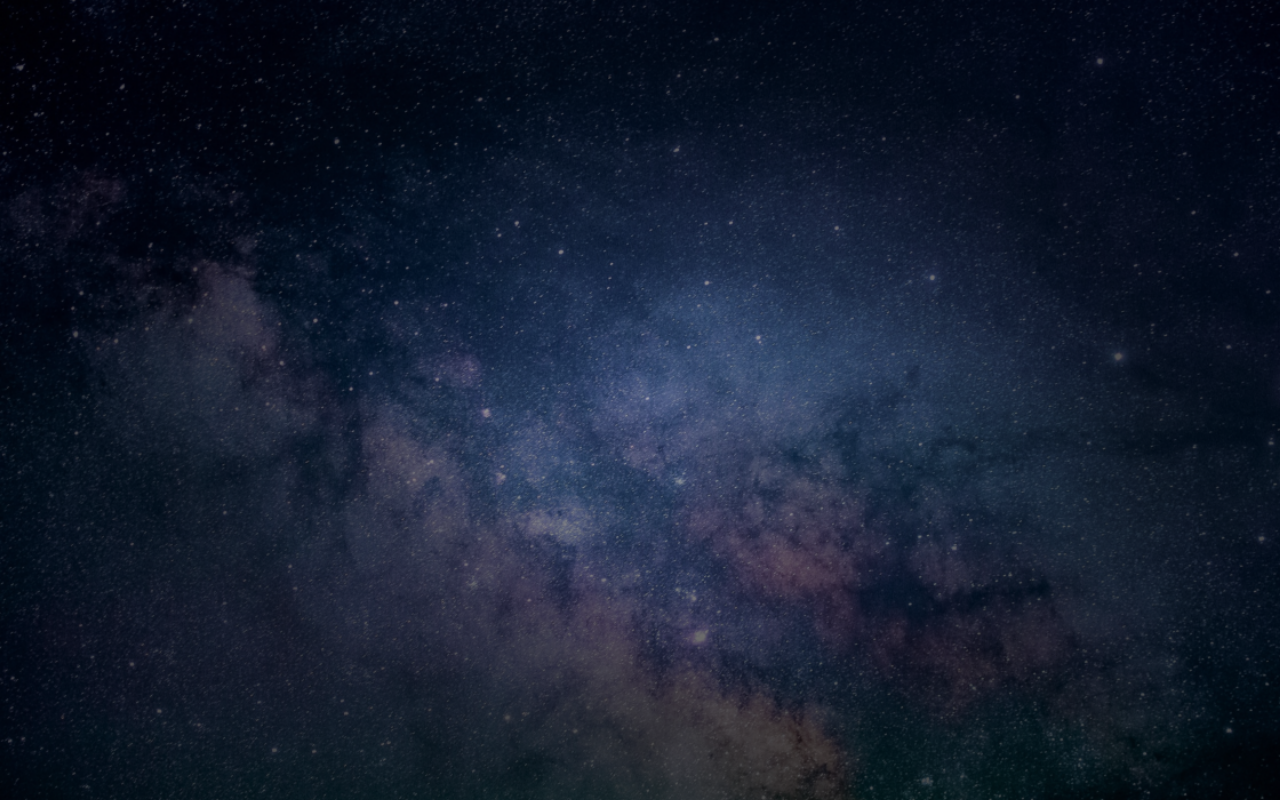
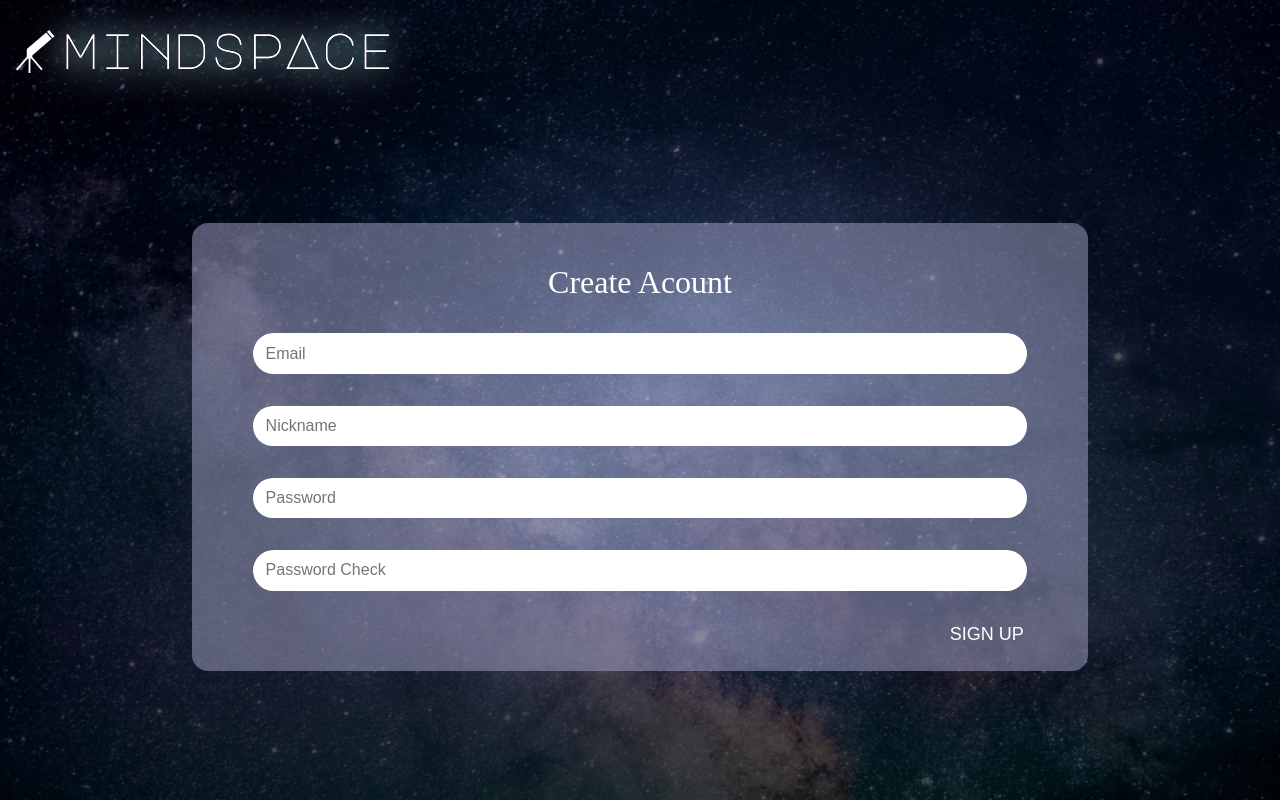
Before and after one commit to techeer-sv/Mindspace, a React (Create React App) app: page /signup in a window 1280 px wide. Before the commit this address had no page. Built offline with nearby package versions, Linux system fonts and the light colour scheme.

Commit message:
feat: 회원가입 페이지 퍼블리싱

```diff
--- a/src/App.tsx
+++ b/src/App.tsx
@@ -1,6 +1,8 @@
 import { BrowserRouter as Router, Route, Routes } from 'react-router-dom';
 import MainPage from './pages/MainPage';
 import NodeMap from './pages/NodeMap';
+import LogInPage from './pages/Auth/LogInPage/index';
+import SignUpPage from './pages/Auth/SignUpPage/index';
 
 function App() {
   return (
@@ -8,6 +10,8 @@ function App() {
       <Routes>
         <Route path="/" element={<MainPage />} />
         <Route path="/map" element={<NodeMap />} />
+        <Route path="/login" element={<LogInPage />} />
+        <Route path="/signup" element={<SignUpPage />} />
       </Routes>
     </Router>
   );
--- /dev/null
+++ b/src/pages/Auth/Auth.module.scss
@@ -0,0 +1,29 @@
+.header {
+  margin: 0rem 0rem 0rem 1rem;
+}
+
+.content {
+  width: 100vw;
+  height: 80vh;
+  display: flex;
+  justify-content: center;
+  align-items: center;
+
+  &__title {
+    font-size: xx-large;
+    color: white;
+    margin: 1rem;
+  }
+
+  &__box {
+    display: flex;
+    justify-content: center;
+    align-items: center;
+    flex-direction: column;
+    width: 70%;
+    height: 70%;
+    border-radius: 1rem;
+    border: none;
+    background-color: rgba(166, 166, 200, 0.5);
+  }
+}
--- /dev/null
+++ b/src/pages/Auth/SignUpPage/index.tsx
@@ -0,0 +1,24 @@
+import styles from './../Auth.module.scss';
+import logo from 'images/logo.svg';
+import FormBox from '../components/FormBox';
+import FormButton from '../components/FormButton';
+
+// login , sign up으로 수정
+function SignUpPage() {
+  return (
+    <>
+      <img className={styles.header} src={logo} />
+      <div className={styles.content}>
+        <div className={styles.content__box}>
+          <span className={styles.content__title}>Create Acount</span>
+          <FormBox placeholder="Email" />
+          <FormBox placeholder="Nickname" />
+          <FormBox placeholder="Password" />
+          <FormBox placeholder="Password Check" />
+          <FormButton url="/login" text="SIGN UP" />
+        </div>
+      </div>
+    </>
+  );
+}
+export default SignUpPage;
--- /dev/null
+++ b/src/pages/Auth/components/FormBox/FormBox.module.scss
@@ -0,0 +1,10 @@
+.form_box {
+  width: 85%;
+  height: 9%;
+  border-radius: 2rem;
+  border: none;
+  outline: none;
+  font-size: medium;
+  margin: 1rem;
+  padding: 0rem 0rem 0rem 0.8rem;
+}
--- /dev/null
+++ b/src/pages/Auth/components/FormBox/index.tsx
@@ -0,0 +1,8 @@
+import { FormBoxProps } from 'utils/types';
+import styles from './FormBox.module.scss';
+
+function FormBox({ placeholder }: FormBoxProps) {
+  return <input className={styles.form_box} placeholder={placeholder} />;
+}
+
+export default FormBox;
--- /dev/null
+++ b/src/pages/Auth/components/FormButton/FormButton.module.scss
@@ -0,0 +1,11 @@
+.wapper {
+  margin: 1rem 6.5% 0 auto;
+}
+
+.button {
+  background-color: transparent;
+  border: none;
+  color: white;
+  font-size: large;
+  cursor: pointer;
+}
--- /dev/null
+++ b/src/pages/Auth/components/FormButton/index.tsx
@@ -0,0 +1,13 @@
+import { FormBoxProps } from 'utils/types';
+import styles from './FormButton.module.scss';
+import { Link } from 'react-router-dom';
+
+function FormButton({ text, url }: FormBoxProps) {
+  return (
+    <Link className={styles.wapper} to={url}>
+      <button className={styles.button}>{text}</button>
+    </Link>
+  );
+}
+
+export default FormButton;
```
Also changed, not shown: src/utils/types.ts (+7 -0 lines), src/images/logo.svg (added).
